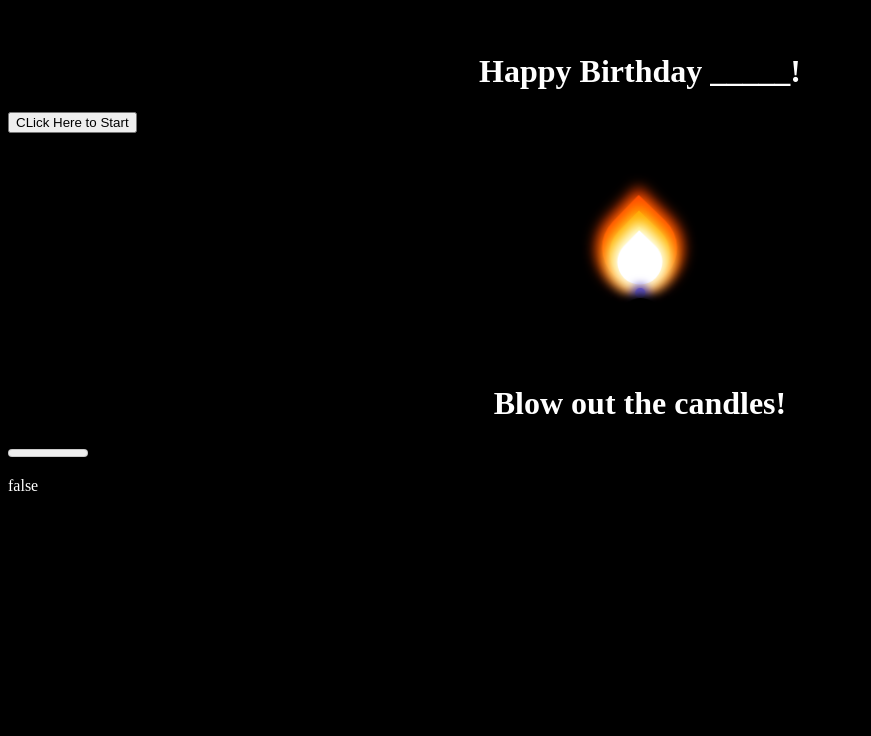
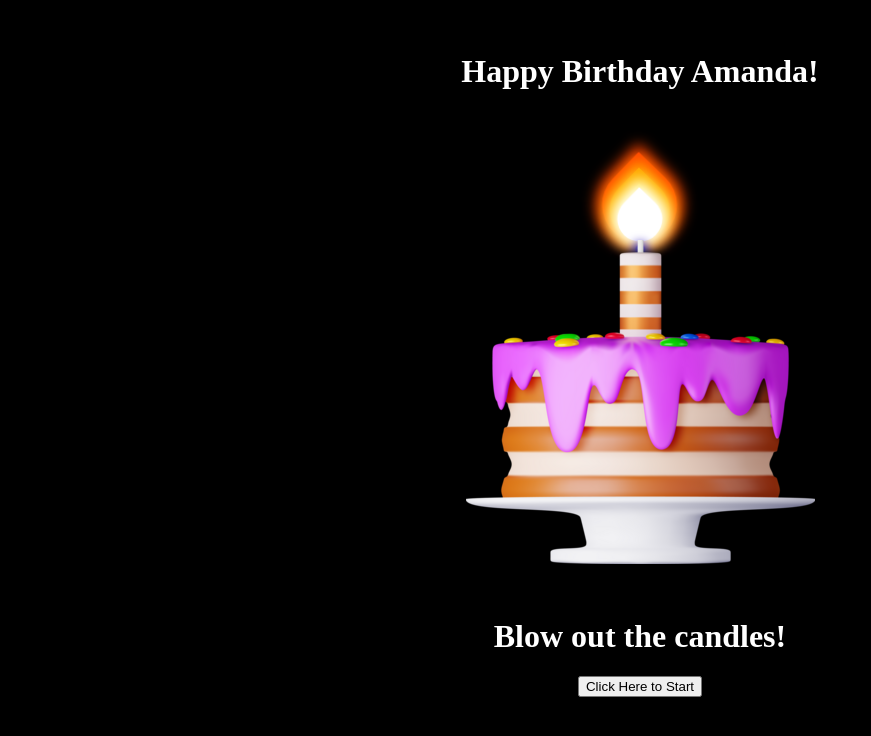
Before and after one commit to wesleyyli/wesleyli, a website: page bday/bday.html in a window 1280 px wide. Shown: the whole page, without its empty margins (0-871 px from the left). Drawn offline with Linux system fonts and the light colour scheme.

Commit message:
Finished Bday

```diff
--- a/bday/bday.css
+++ b/bday/bday.css
@@ -24,10 +24,31 @@ body {
     color: white;
 }
 
+.hidden {
+    visibility: hidden;
+}
+
+.centered {
+    margin: auto;
+    display: flex;
+    align-items: center;
+    justify-content: center;
+}
+
+#cake {
+    margin: auto;
+    margin-top: 10px;
+    position: relative;
+    display: flex;
+    align-items: center;
+    justify-content: center;
+}
+
 
 /** FLAME **/
 .container {
-    margin: 80px auto;
+    margin: 0px auto;
+    margin-top: 80px;
     width: 60px;
     height: 60px;
     position: relative;
--- a/bday/bday.html
+++ b/bday/bday.html
@@ -18,9 +18,13 @@
 </head>
 
 <body>
+  <audio id="song">
+    <source src="happybirthday.mp3" type="audio/mp3">
+  Your browser does not support the audio element.
+  </audio>
 
-  <h1 class="title">Happy Birthday _____!</h1>
-  <button id="start-button">CLick Here to Start</button>
+  <h1 class="title">Happy Birthday Amanda!</h1>
+
   <!-- <div class="container"></div>
     <div class="red flame"></div>
     <div class="orange flame"></div>
@@ -30,6 +34,7 @@
     <div class="black circle"></div>
   </div>
   <img class="center" src="cake.png"> -->
+  <div>
     <div class="container candle" id="candle1">
       <div class="red flame"></div>
       <div class="orange flame"></div>
@@ -38,7 +43,15 @@
       <div class="blue circle"></div>
       <div class="black circle"></div>
     </div>
+    <img id="cake" src="cakeCrop.png">
+  </div>
+
+
   <h1 class="bottom-text">Blow out the candles!</h1>
+  <button id="start-button" class="centered">Click Here to Start</button>
+  <div class="hidden">
     <meter id="volumeMeter" high="0.25" max="1" value="0.0"></meter>
-  <p id="blow">false</p>
+    <p id="blow" >false</p>
+  </div>
+
 </body>
--- a/bday/mic.js
+++ b/bday/mic.js
@@ -1,6 +1,7 @@
 window.onload=function(){
     const heading = document.getElementById("start-button");
     heading?.addEventListener("click", init);
+    var x = document.getElementById("song");
 
     async function init() {
         const stream = await navigator.mediaDevices.getUserMedia({ audio: true, video: false });
@@ -11,6 +12,7 @@ window.onload=function(){
 
         const pcmData = new Float32Array(analyserNode.fftSize);
         const onFrame = () => {
+            x.play();
             analyserNode.getFloatTimeDomainData(pcmData);
             let sumSquares = 0.0;
             for (const amplitude of pcmData) { sumSquares += amplitude*amplitude; }
```
Also changed, not shown: bday/cakeCrop.png (added), 1 other file. Lines whose indentation alone changed are shown as unchanged.
